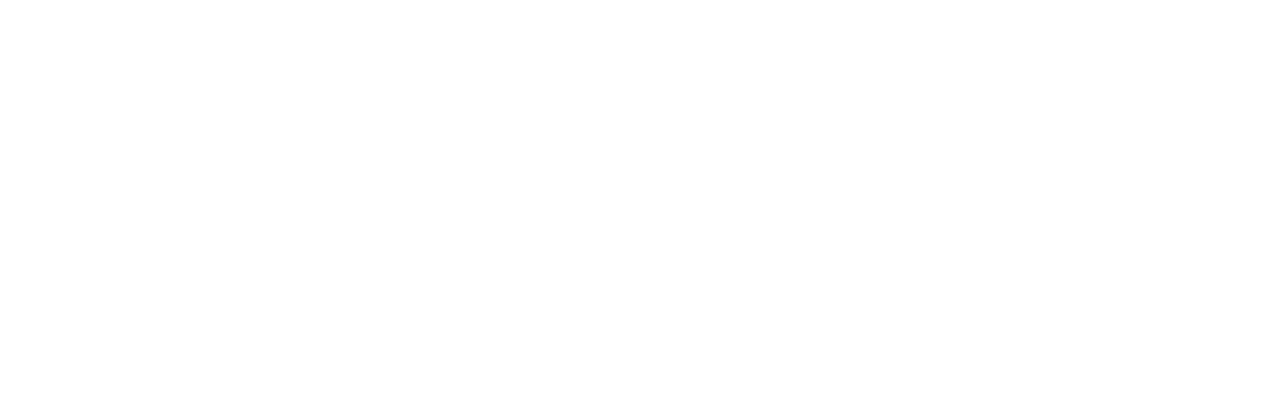
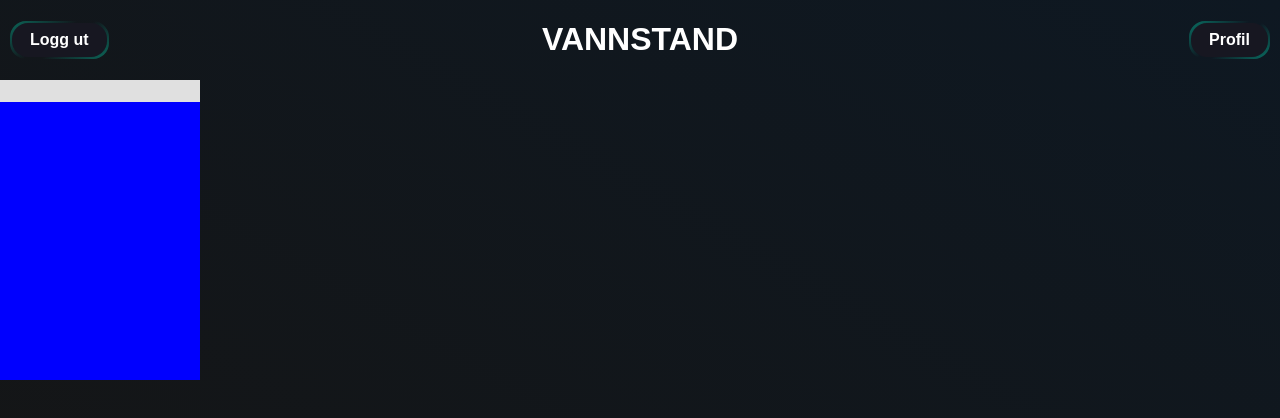
Before and after one commit to USN-Gjengen/APP2000_Gruppe06_Solvann-Driftsystem, a React (Create React App) app in the folder frontend/: page /Waterlevel in a window 1280 px wide. Before the commit this address had no page. Shown: the top 418 px of the page. Built offline with nearby package versions, Linux system fonts and the light colour scheme.

Commit message:
update vannstand

```diff
--- a/frontend/src/App.css
+++ b/frontend/src/App.css
@@ -349,3 +349,22 @@
   .table li span {
 	font-size: 0.8em;
   }
+
+  /* waterlevel page */
+
+  .water-container {
+	width: 200px;
+	height: 300px;
+	background-color: #e0e0e0;
+	position: relative;
+	overflow: hidden;
+  }
+
+  .water {
+	background-color: blue;
+	position: absolute;
+	bottom: 0;
+	left: 0;
+	right: 0;
+	transition: height 0.5s;
+  }
--- a/frontend/src/App.js
+++ b/frontend/src/App.js
@@ -6,13 +6,15 @@ import Prototype from "./pages/Prototype";
 import Trend from "./pages/Trend";
 import Turbine from "./pages/Turbine";
 import Logg from "./pages/Logg";
+import Waterlevel from "./pages/Waterlevel";
 import WaterInflux from "./components/Graphs/WaterInflux";
 import WaterInfluxDash from "./components/Graphs/WaterInfluxDash";
 import Money from "./components/Graphs/Money";
-import WaterLevel from "./components/Graphs/WaterLevel";
+import WaterLevelGraph from "./components/Graphs/WaterLevelGraph";
 import EnvironmentCost from "./components/Graphs/EnvironmentCost";
 import { TurbineProvider } from "./components/Turbine/TurbineProvider";
 import TurbineController from "./components/Turbine/TurbineController";
+import WaterContainer from "./components/Waterlevel/WaterContainer";
 
 function App() {
 
@@ -27,12 +29,14 @@ function App() {
           <Route exact path="/Trend" element={< Trend />} ></Route>
           <Route exact path="/Turbine" element={< Turbine />} ></Route>
           <Route exact path="/Logg" element={< Logg />} ></Route>
+          <Route exact path="/Waterlevel" element={< Waterlevel />} ></Route>
           <Route exact path="/components/WaterInflux" element={< WaterInflux />} ></Route>
           <Route exact path="/components/WaterInfluxDash" element={< WaterInfluxDash />} ></Route>
           <Route exact path="/components/Money" element={< Money />} ></Route>
-          <Route exact path="/components/WaterLevel" element={< WaterLevel />} ></Route>
+          <Route exact path="/components/WaterLevelGraph" element={< WaterLevelGraph />} ></Route>
           <Route exact path="/components/EnvironmentCost" element={< EnvironmentCost />} ></Route>
           <Route exact path="/components/Turbine/TurbineController" element={< TurbineController />} ></Route>
+          <Route exact path="/components/Waterlevel/WaterContainer" element={< WaterContainer />} ></Route>
         </Routes>
       </div>
       </Router>
--- a/frontend/src/components/Graphs/WaterLevel.jsx
+++ b/frontend/src/components/Graphs/WaterLevelGraph.jsx
@@ -4,7 +4,7 @@ import { Chart as ChartJS, Title, Tooltip, LineElement, Legend, CategoryScale, L
 ChartJS.register(Title, Tooltip, LineElement,
     Legend, CategoryScale, LinearScale, PointElement, Filler);
 
-const WaterLevel = () => {
+const WaterLevelGraph = () => {
     const [WaterLevel, setWaterLevel] = useState({
         labels: [],
         datasets: [
@@ -88,4 +88,4 @@ const WaterLevel = () => {
     )
 }
 
-export default WaterLevel;
+export default WaterLevelGraph;
--- /dev/null
+++ b/frontend/src/components/Waterlevel/WaterContainer.jsx
@@ -0,0 +1,11 @@
+import React from 'react';
+
+const WaterContainer = ({ waterLevel }) => {
+  return (
+    <div className="water-container">
+      <div className="water" style={{ height: `${waterLevel}%` }}></div>
+    </div>
+  );
+};
+
+export default WaterContainer;
--- a/frontend/src/pages/Prototype.jsx
+++ b/frontend/src/pages/Prototype.jsx
@@ -3,7 +3,6 @@ import { useNavigate } from "react-router-dom";
 import { Line } from "react-chartjs-2";
 import WaterInfluxDash from "../components/Graphs/WaterInfluxDash";
 import { useTurbineContext } from "../components/Turbine/TurbineProvider";
-import logLogo from "../img/log.png";
 import {
   Chart as ChartJS,
   Title,
@@ -34,6 +33,7 @@ const Prototype = () => {
         const [trend, setTrend] = React.useState(false);
         const [turbine, setTurbine] = React.useState(false);
         const [logg, setLogg] = React.useState(false);
+        const [waterlevel, setWaterlevel] = React.useState(false);
 
         React.useEffect(() => {
             if (!localStorage.getItem("auth")) navigate("/login");
@@ -56,6 +56,12 @@ const Prototype = () => {
             navigate("/Logg");
             }
         }, [navigate, logg]);
+
+        React.useEffect(() => {
+            if (localStorage.getItem("auth") && waterlevel) {
+            navigate("/Waterlevel");
+            }
+        }, [navigate, waterlevel]);
 
         React.useEffect(() => {
             fetch("http://api.solvann.eksempler.no/api/turbines/all", {
@@ -88,6 +94,11 @@ const Prototype = () => {
         const handleLogg = (e) => {
             e.preventDefault();
             setLogg(true);
+        };
+
+        const handleWaterlevel = (e) => {
+            e.preventDefault();
+            setWaterlevel(true);
         };
 
         const handleUpdate = async () => {
@@ -154,7 +165,9 @@ const Prototype = () => {
                                 <div className="info">
                                 <div className="sub">Vannstandskontroll</div>
                                 <div className="title">Nivåindikator</div>
-                                    <button className="btn">Åpne Vannstand</button>
+                                    <button className="btn" onClick={handleWaterlevel}>
+                                        Åpne Vannstand
+                                    </button>
                                 </div>
                             </div>
 
--- a/frontend/src/pages/Trend.jsx
+++ b/frontend/src/pages/Trend.jsx
@@ -2,7 +2,7 @@ import React, {useEffect, useState } from "react";
 import { useNavigate } from "react-router-dom";
 import Money from "../components/Graphs/Money";
 import WaterInflux from "../components/Graphs/WaterInflux";
-import WaterLevel from "../components/Graphs/WaterLevel";
+import WaterLevelGraph from "../components/Graphs/WaterLevelGraph";
 import EnvironmentCost from "../components/Graphs/EnvironmentCost";
 import { Line } from "react-chartjs-2";
 import { Chart as ChartJS, Title, Tooltip, LineElement, Legend, CategoryScale, LinearScale, PointElement, Filler } from "chart.js";
@@ -63,7 +63,7 @@ const Trend = () => {
                 </div>
                 <div className='container2'>
                     <button className="btn-box">
-                        <WaterLevel></WaterLevel>
+                        <WaterLevelGraph></WaterLevelGraph>
                     </button>
                 </div>
                 <div className='container2'>
--- /dev/null
+++ b/frontend/src/pages/Waterlevel.jsx
@@ -0,0 +1,44 @@
+import React from 'react';
+import WaterContainer from '../components/Waterlevel/WaterContainer';
+
+const Waterlevel = () => {
+  const [waterLevel, setWaterLevel] = React.useState(50); // Initial water level
+
+  // Example: Change the water level every second
+  React.useEffect(() => {
+    const interval = setInterval(() => {
+      const newWaterLevel = Math.random() * 100; // Generate a random value between 0 and 100
+      setWaterLevel(newWaterLevel);
+    }, 1000);
+
+    return () => clearInterval(interval);
+  }, []);
+
+  return (
+    <div className='dashboard'>
+        <div className="Header">
+                <div className="nav">
+                    <div className="left">
+                        <li>
+                            <button className="btn">Logg ut</button>
+                        </li>
+                    </div>
+                    <div className="center">
+                        <li>
+                            <h1 className="dashboard-title">Vannstand</h1>
+                        </li>
+                    </div>
+                    <div className="right">
+                        <li>
+                            <button className="btn">Profil</button>
+                        </li>
+                    </div>
+                </div>
+            </div>
+    <WaterContainer waterLevel={waterLevel} />
+
+    </div>
+    );
+};
+
+export default Waterlevel;
```
